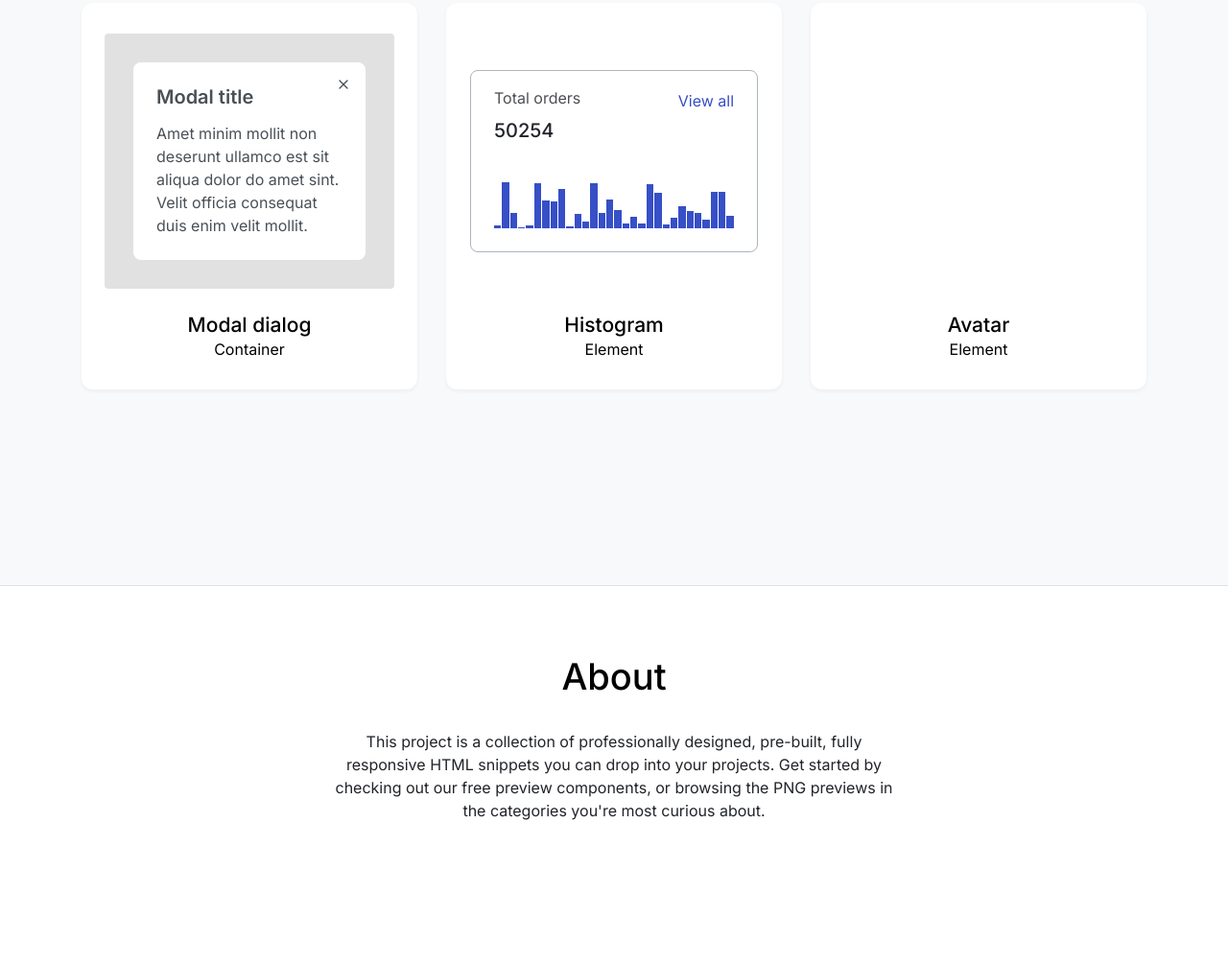
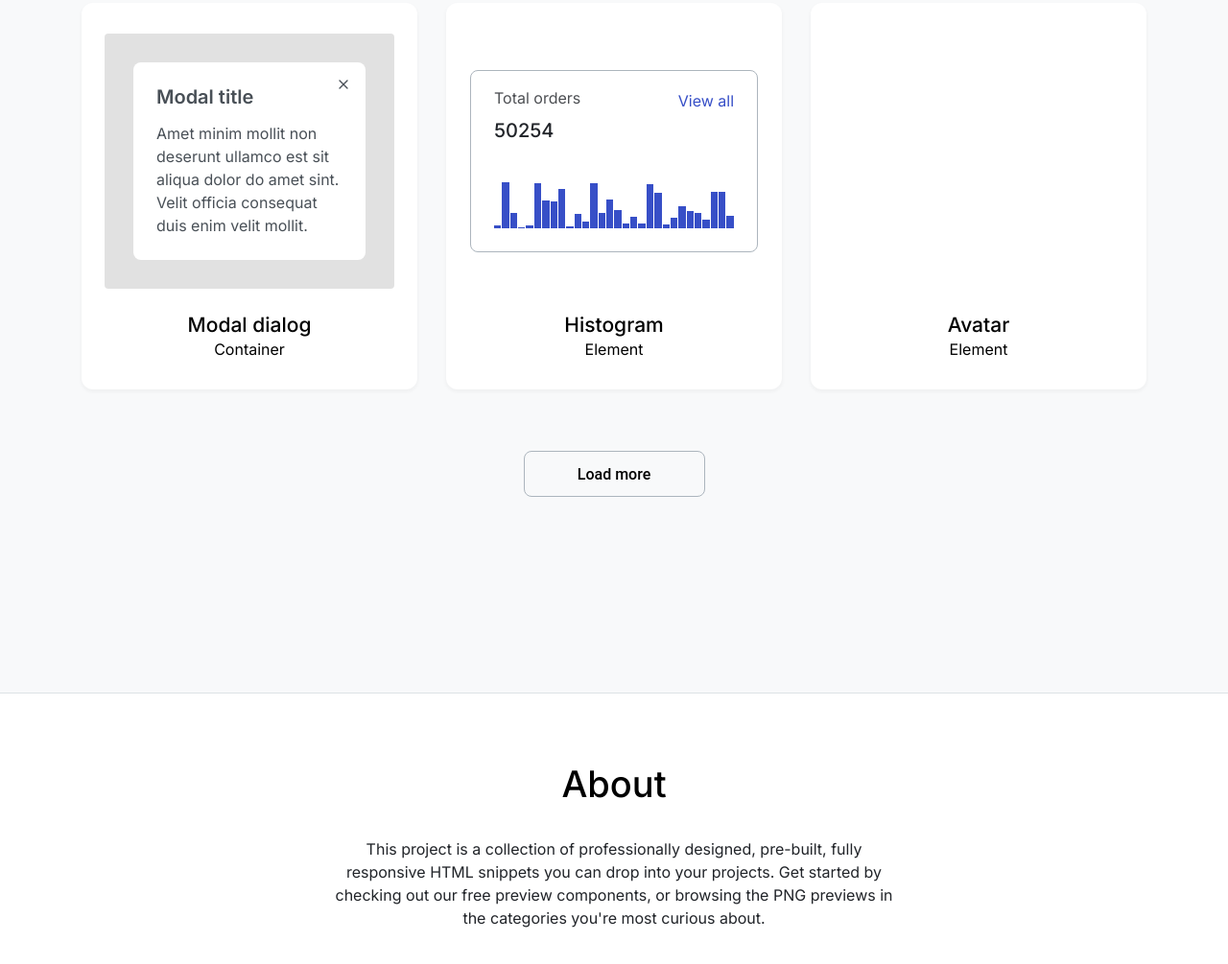
Before and after one commit to js-tasks-ru/htmlcss-20230530_aleksbondarev, a website: page index.html in a window 1280 px wide. Shown: the part 704-1709 px from the top of the page at 96% size. Before the commit the page ends 1631 px from the top, so only its background shows below. Drawn offline with nearby package versions, Linux system fonts and the light colour scheme.

Commit message:
Add Load more button to main page

```diff
--- a/assets/css/main.css
+++ b/assets/css/main.css
@@ -12,6 +12,7 @@
 @import "../../components/component-page/component-page.css";
 @import "../../components/component/component.css";
 
+@import "../../components/button/button.css";
 @import "../../components/tooltip/tooltip.css";
 @import "../../components/calendar/calendar.css";
 @import "../../components/modal/modal.css";
--- /dev/null
+++ b/components/button/button.css
@@ -0,0 +1,56 @@
+.button {
+    background: none;
+    border: none;
+    border-radius: 8px;
+    cursor: pointer;
+    font-family: 'Roboto', sans-serif;
+    font-size: 1.6rem;
+    font-weight: 500;
+    height: 48px;
+    line-height: 1.9rem;
+    min-width: 189px;
+    padding: 0 15px;
+    text-align: center;
+    transition: opacity 200ms ease-in-out, background 200ms ease-in-out, border-color 200ms ease-in-out;
+}
+
+.button:disabled {
+    opacity: 0.5;
+    pointer-events: none;
+}
+
+.button_primary {
+    background: var(--primary);
+    color: var(--white);
+}
+
+.button_primary:hover {
+    /*
+    Объявляю цвет явно, так как не знаю, можно ли менять main.css
+    Предполагаю, что задачи и проект независимы друг от друга,
+    кроме уже заданных переменных, normalize.css и fonts.css
+     */
+    background: #2342C0;
+}
+
+.button_secondary {
+    background: var(--secondary);
+    color: var(--white);
+}
+
+.button_secondary:hover {
+    background: #5028C6;
+}
+
+.button_alternate {
+    border: 1px solid var(--grey-3);
+}
+
+.button_alternate:hover {
+    border-color: var(--black);
+}
+
+.button_alternate:disabled {
+    /* В макете для alternate opacity: 0.3, а не 0.5, сделал по макету */
+    opacity: 0.3;
+}
--- a/components/preview/preview.css
+++ b/components/preview/preview.css
@@ -12,3 +12,9 @@
     flex-wrap: wrap;
     gap: 30px;
 }
+
+.preview__show-more-button {
+    display: flex;
+    justify-content: center;
+    margin-top: 64px;
+}
--- a/index.html
+++ b/index.html
@@ -160,6 +160,9 @@
                         </div>
                     </a>
                 </div>
+                <div class="preview__show-more-button">
+                    <button class="button button_alternate">Load more</button>
+                </div>
             </div>
         </div>
     </main>
```
